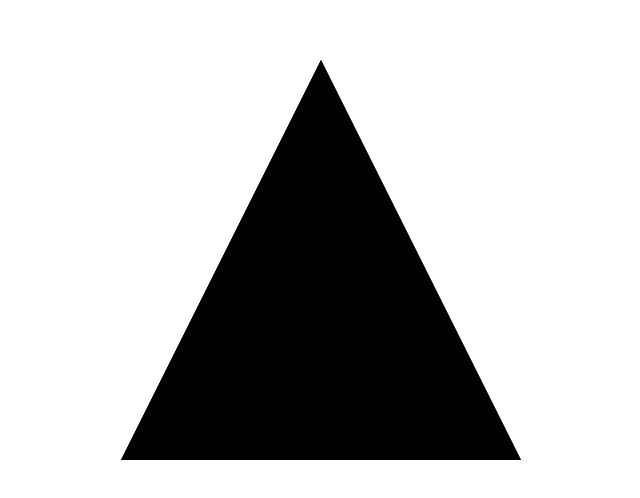
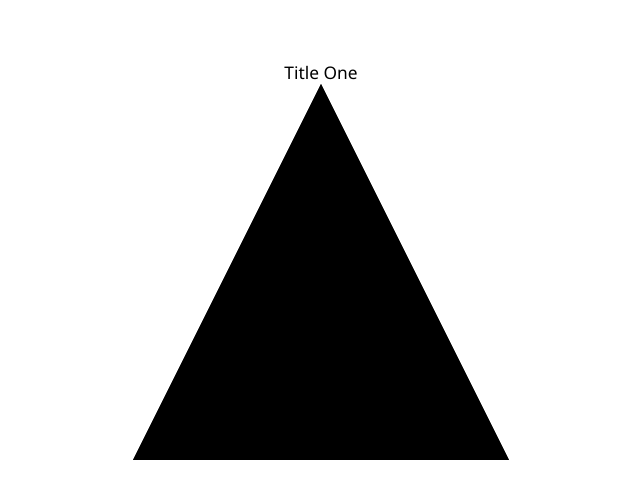
Before and after one commit to MichaelNguyen756/Play-Around-With-SVG, a plain HTML site: page index.html in a window 1280 px wide. Shown: the part 148-646 px from the top of the page, without its empty margins (327-967 px from the left). Drawn offline with nearby package versions, Linux system fonts and the light colour scheme.

Commit message:
Testing with flexbox

```diff
--- a/index.html
+++ b/index.html
@@ -13,7 +13,8 @@
 </head>
 <body>
     <section id="container">
-        <svg id="svgCanvas"></svg>
+        <div id="text">Title One</div>
+        <svg id="svgCanvas" viewBox="0 0 100 100"></svg>
     </section>
 </body>
 </html>
--- a/main.css
+++ b/main.css
@@ -9,9 +9,19 @@ body {
 #container {
     width: 50%;
     height: 50%;
+    display: flex;
+    flex-direction: column;
+}
+
+#text {
+    font-size: calc(14px + 0.2vw + 0.1vh);
+    flex: 0 0 auto;
+    font-family: 'Segoe UI', Tahoma, Geneva, Verdana, sans-serif;
+    text-align: center;
 }
 
 #svgCanvas {
     height: 100%;
     width: 100%;
+    flex: 1 1 0;
 }
--- a/main.js
+++ b/main.js
@@ -17,7 +17,6 @@ window.addEventListener('DOMContentLoaded', (event) => {
     linePath.closePath();
 
     d3.select('#svgCanvas')
-        .attr('viewBox', "0 0 100 100")
         .append('path')
         .attr('d', linePath.toString())
         .attr('id', 'unfilledArrow');
```
